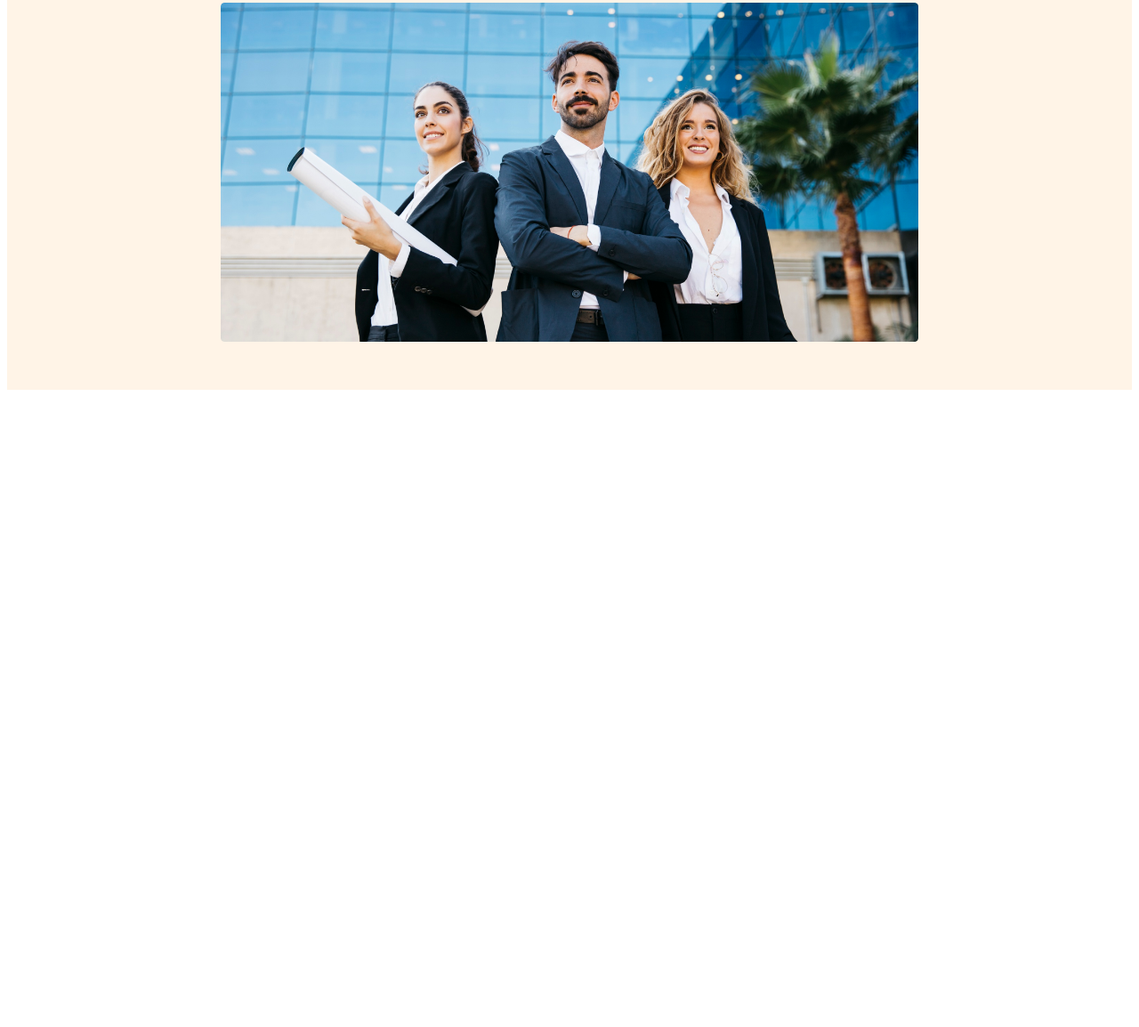
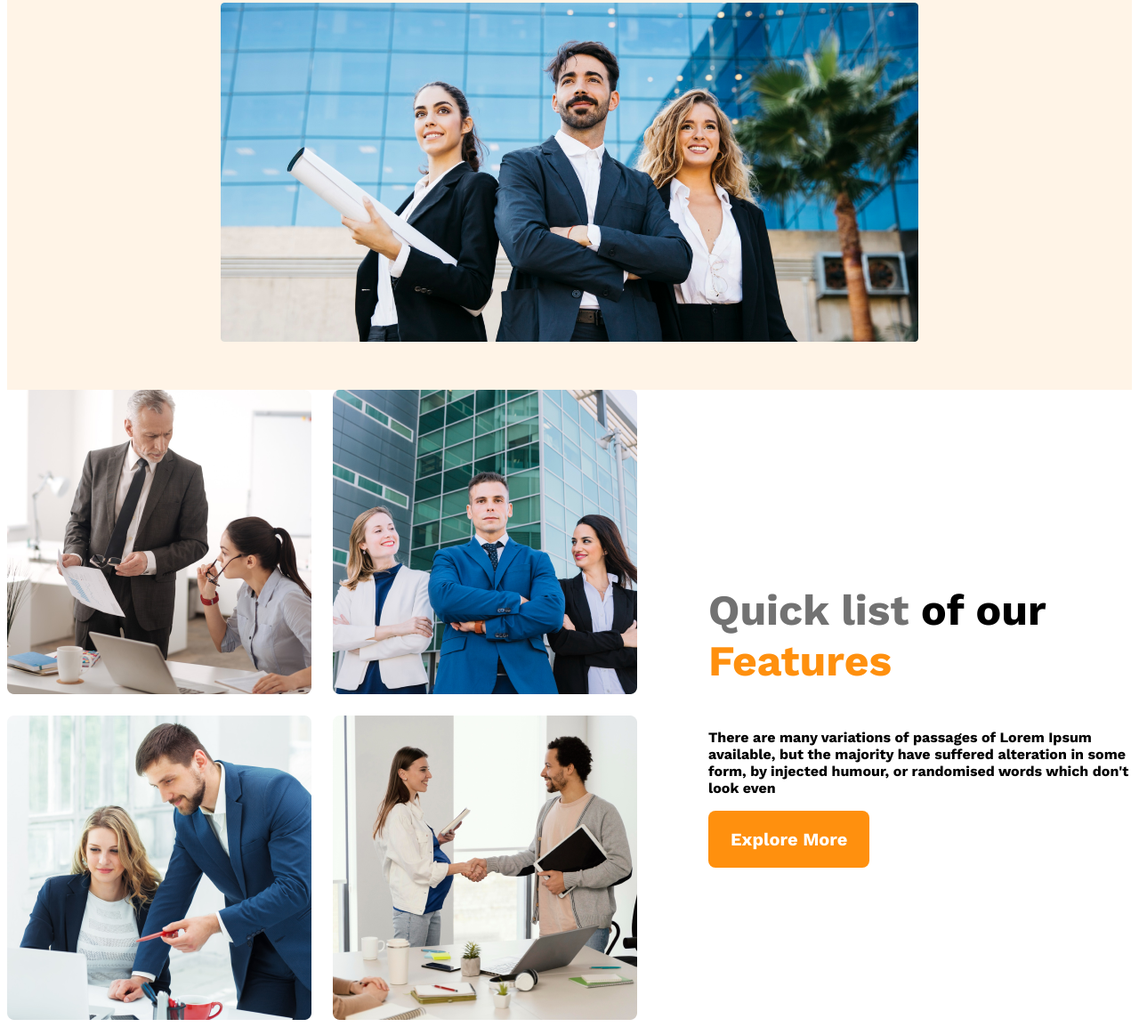
Before and after one commit to Ratul726/g3-architects-resources-main, a plain HTML site: page index.html in a window 1280 px wide. Shown: the part 594-1748 px from the top of the page at 89% size. Before the commit the page ends 1040 px from the top, so only its background shows below. Drawn offline with nearby package versions, Linux system fonts and the light colour scheme.

Commit message:
section commit

```diff
--- a/index.html
+++ b/index.html
@@ -7,6 +7,7 @@
     <link rel="stylesheet" href="./styles/index.css">
 </head>
 <body>
+    <!-- header start -->
     <header>
         <nav>
             <h3 class="nav-title">G3 Architects</h3>
@@ -26,8 +27,21 @@
             <img src="./images/banner.png" alt="">
         </div>
     </header>
+    <!-- main section -->
     <main>
-
+        <section class="teams-container">
+            <div class="teams-img-container">
+                <img src="./images/team1.png" alt="">
+                <img src="./images/team2.png" alt="">
+                <img src="./images/team3.png" alt="">
+                <img src="./images/team4.png" alt="">
+            </div>
+            <div class="teams-contant">
+                <h3 class="teams-title"><span class="quick-list">Quick list</span> <span>of our</span> <span class="text-features">Features</span></h3>
+                <p class="teams-des">There are many variations of passages of Lorem Ipsum available, but the majority have suffered alteration in some form, by injected humour, or randomised words which don't look even</p>
+                <button class="btn-primary">Explore More</button>
+            </div>
+        </section>
     </main>
     <footer>
 
--- a/styles/index.css
+++ b/styles/index.css
@@ -82,3 +82,32 @@ color: #131313;
         flex-direction: column;
     }
 }
+
+/* main styles */
+main{
+    max-width: 1440px;
+    margin: 0 auto;
+}
+.teams-container{
+    display: flex;
+    align-items: center;
+}
+.teams-img-container{
+    display: grid;
+    grid-template-columns: repeat(2,1fr);
+    gap: 1.5rem;
+}
+.teams-contant{
+    padding-left: 5rem;
+}
+.teams-title{
+    font-size: 3rem;
+}
+.quick-list{
+    color: #727272;
+    font-weight: 500;
+}
+.text-features{
+    color: #FF900E;
+    font-weight: 700;
+}
```
